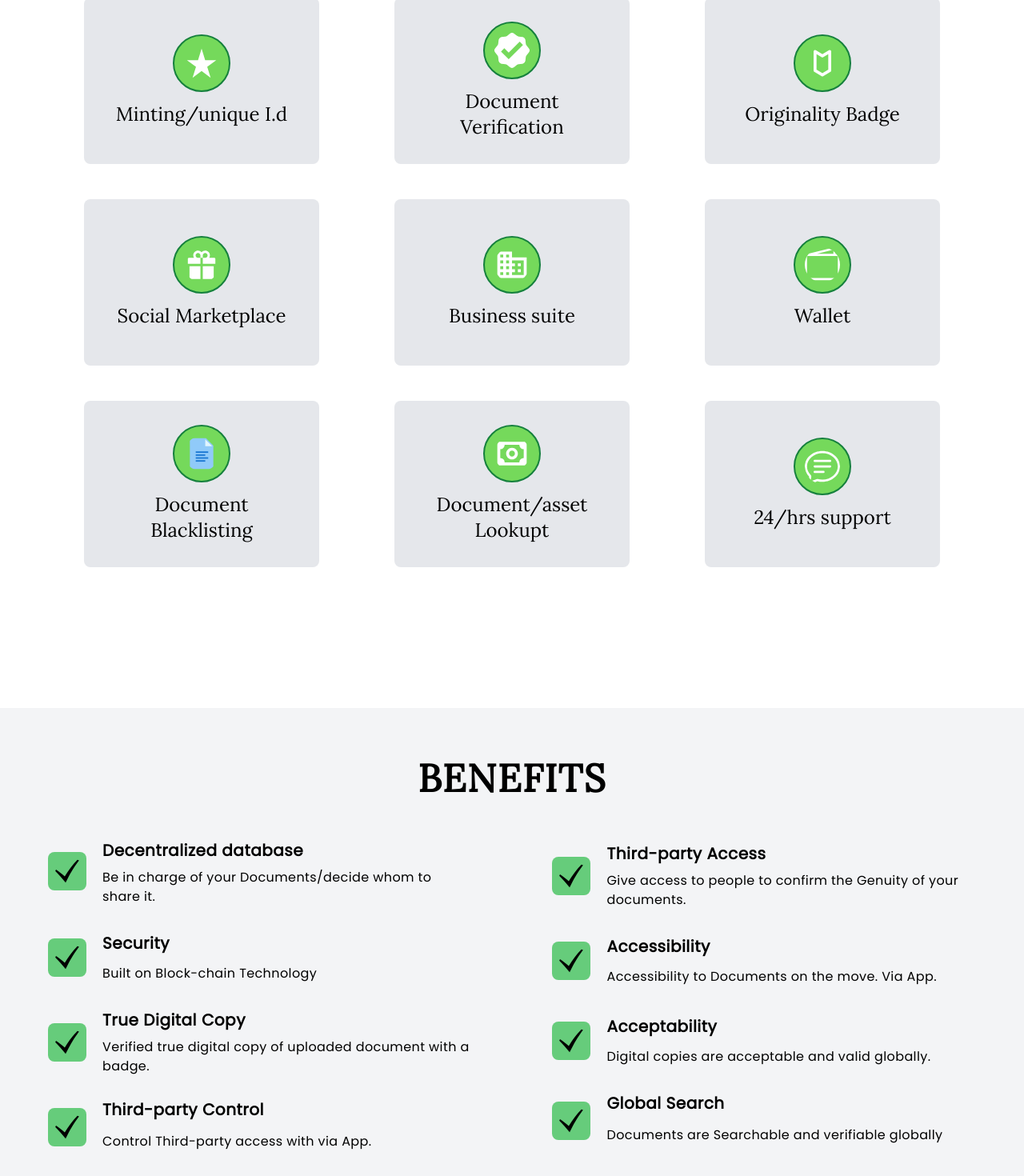
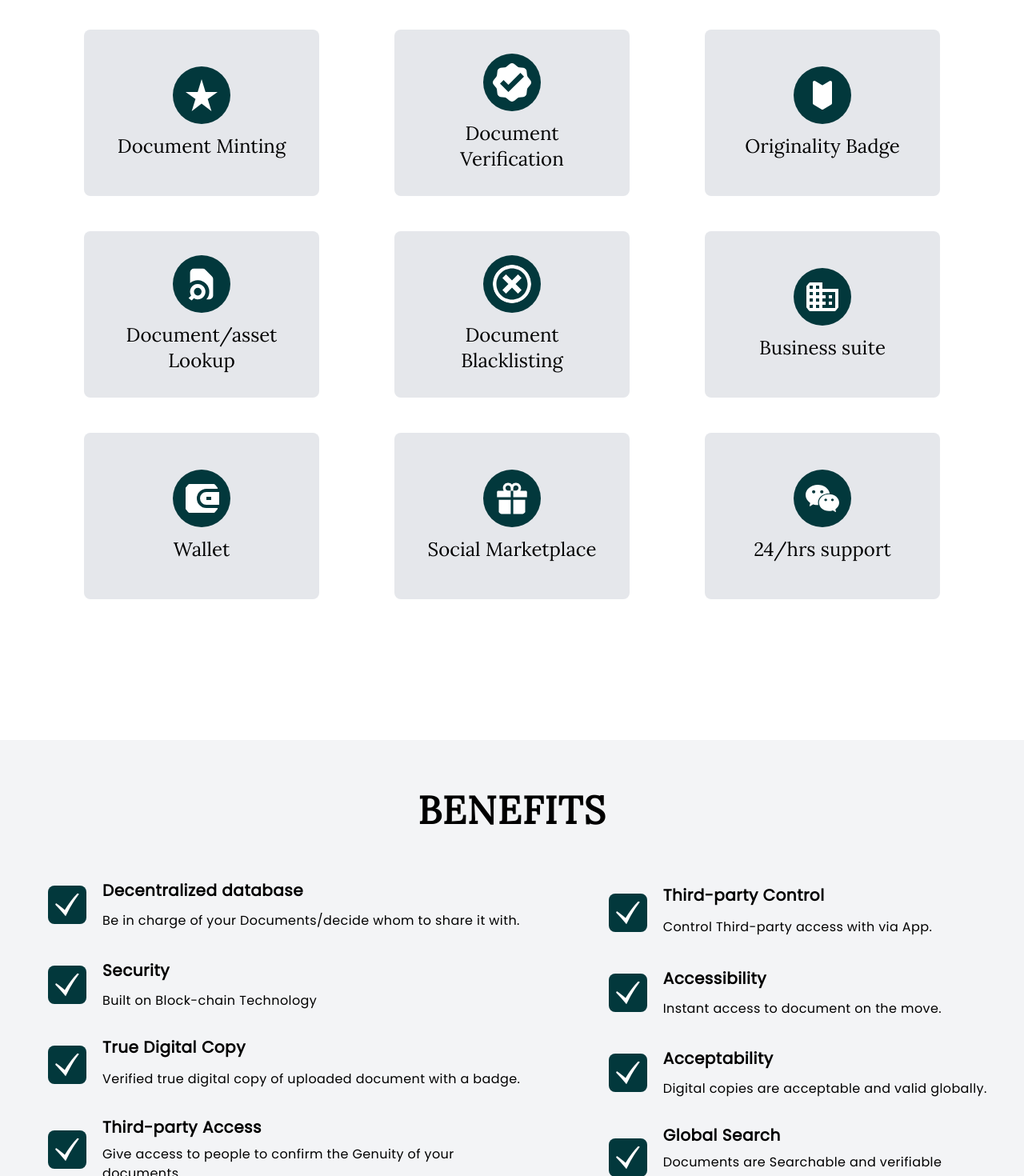
Before and after one commit to preshpi/Landingpage-regiz, a React (Vite) app: page / in a window 1280 px wide. Shown: the part 1140-2610 px from the top of the page at 80% size. Built offline with nearby package versions, Linux system fonts and the light colour scheme.

Commit message:
fix:adjustments

```diff
--- a/src/components/Benefits.jsx
+++ b/src/components/Benefits.jsx
@@ -2,7 +2,7 @@ import React from 'react'
 import { GiCheckMark } from 'react-icons/gi';
 function Benefits() {
   return (
-    <div name='benefit' className=" dark:bg-[#0C1017]  bg-gray-100 dark:text-[#fff] pt-5 lg:h-[600px] h-[980px] mt-24 justify-center place-items-center">
+    <div name='benefit' className=" dark:bg-[#0C1017]  bg-gray-100 dark:text-[#fff] pt-5 lg:h-[600px] h-full mt-24 justify-center place-items-center">
       <h1 className="lg:text-5xl text-3xl text-center mt-3 text-black font-bold tracking-wide mb-5 dark:text-[#fff] pt-8">BENEFITS</h1>
 
       <div className=" font-[poppins] " data-aos="fade-up">
@@ -11,17 +11,17 @@ function Benefits() {
             <div className="gap-5">
               <div className="flex md:grid-cols-2">
                 <div className="flex items-center justify-center">
-                  <GiCheckMark className="text-black hover:animate-pulse text-center px-2 py-2 mb-3 mt-5 m-5 md:md:text-5xl lg:text-5xl text-2xl text-2xl rounded-lg  bg-[#66CC7B]"/>
+                  <GiCheckMark className="text-white hover:animate-pulse text-center px-2 py-2 mb-3 mt-5 m-5 md:md:text-5xl lg:text-5xl  text-2xl rounded-lg  bg-[#02383C]"/>
                 </div>
                 <div className="grid">
                   <h3 className="text-black mt-3 text-xl tracking-wide text-start dark:text-[#fff] font-bold">Decentralized database</h3>
-                  <p className="text-black mt-2 text-base tracking-wide text-start dark:text-[#fff]">Be in charge of your Documents/decide whom to share it.</p>
+                  <p className="text-black mt-2 text-base tracking-wide text-start dark:text-[#fff]">Be in charge of your Documents/decide whom to share it with.</p>
                 </div>
               </div>
 
               <div className="flex md:grid-cols-2 mt-5">
                 <div className="flex items-center justify-center">
-                  <GiCheckMark className="text-black hover:animate-pulse text-center px-2 py-2 mb-3 mt-5 m-5 md:text-5xl lg:text-5xl text-2xl rounded-lg  bg-[#66CC7B]"/>
+                  <GiCheckMark className="text-white hover:animate-pulse text-center px-2 py-2 mb-3 mt-5 m-5 md:text-5xl lg:text-5xl text-2xl rounded-lg  bg-[#02383C]"/>
                 </div>
 
                 <div className="grid">
@@ -32,7 +32,7 @@ function Benefits() {
 
               <div className="flex md:grid-cols-2 mt-5">
                 <div className="flex items-center justify-center">
-                  <GiCheckMark className="text-black hover:animate-pulse text-center px-2 py-2 mb-3 mt-5 m-5 md:text-5xl lg:text-5xl text-2xl rounded-lg  bg-[#66CC7B]"/>
+                  <GiCheckMark className="text-white hover:animate-pulse text-center px-2 py-2 mb-3 mt-5 m-5 md:text-5xl lg:text-5xl text-2xl rounded-lg  bg-[#02383C]"/>
                 </div>
 
                 <div className="grid">
@@ -41,9 +41,24 @@ function Benefits() {
                 </div>
               </div>
 
+
+
               <div className="flex md:grid-cols-2 mt-5">
                 <div className="flex items-center justify-center">
-                  <GiCheckMark className="text-black hover:animate-pulse text-center px-2 py-2 mb-3 mt-5 m-5 md:text-5xl lg:text-5xl text-2xl rounded-lg  bg-[#66CC7B]"/>
+                  <GiCheckMark className="text-white hover:animate-pulse text-center px-2 py-2 mb-3 mt-5 m-5 md:text-5xl lg:text-5xl text-2xl rounded-lg  bg-[#02383C]"/>
+                </div>
+                <div className="grid">
+                  <h3 className="text-black dark:text-[#fff] mt-2 text-xl tracking-wide text-start font-bold">Third-party Access</h3>
+                  <p className="text-black mt-2 text-base tracking-wide text-start dark:text-[#fff]">Give access to people to confirm the Genuity of your documents.</p>
+                </div>
+              </div>
+
+            </div>
+
+            <div className="gap-5">
+              <div className="flex md:grid-cols-2 mt-5">
+                <div className="flex items-center justify-center">
+                  <GiCheckMark className="text-white hover:animate-pulse text-center px-2 py-2 mb-3 mt-5 m-5 md:text-5xl lg:text-5xl text-2xl rounded-lg  bg-[#02383C]"/>
                 </div>
                 <div className="grid">
                   <h3 className="text-black dark:text-[#fff] mt-2 text-xl tracking-wide text-start font-bold">Third-party Control</h3>
@@ -51,32 +66,19 @@ function Benefits() {
                 </div>
               </div>
 
-            </div>
-
-            <div className="gap-5">
-              <div className="flex md:grid-cols-2">
+              <div className="flex md:grid-cols-2 mt-5">
                 <div className="flex items-center justify-center">
-                  <GiCheckMark className="text-black hover:animate-pulse text-center px-2 py-2 mb-3 mt-5 m-5 md:text-5xl lg:text-5xl text-2xl rounded-lg  bg-[#66CC7B]"/>
+                  <GiCheckMark className="text-white hover:animate-pulse text-center px-2 py-2 mb-3 mt-5 m-5 md:text-5xl lg:text-5xl text-2xl rounded-lg  bg-[#02383C]"/>
                 </div>
                 <div className="grid">
-                  <h3 className="text-black dark:text-[#fff] mt-2 text-xl tracking-wide text-start font-bold">Third-party Access</h3>
-                  <p className="text-black mt-2 text-base tracking-wide text-start dark:text-[#fff]">Give access to people to confirm the Genuity of your documents.</p>
+                  <h3 className="text-black mt-3 text-xl tracking-wide text-start dark:text-[#fff] font-bold">Accessibility</h3>
+                  <p className="text-black mt-2 text-base tracking-wide text-start dark:text-[#fff]">Instant access to document on the move. </p>
                 </div>
               </div>
 
               <div className="flex md:grid-cols-2 mt-5">
                 <div className="flex items-center justify-center">
-                  <GiCheckMark className="text-black hover:animate-pulse text-center px-2 py-2 mb-3 mt-5 m-5 md:text-5xl lg:text-5xl text-2xl rounded-lg  bg-[#66CC7B]"/>
-                </div>
-                <div className="grid">
-                  <h3 className="text-black mt-3 text-xl tracking-wide text-start dark:text-[#fff] font-bold">Accessibility</h3>
-                  <p className="text-black mt-2 text-base tracking-wide text-start dark:text-[#fff]">Accessibility to Documents on the move. Via App.</p>
-                </div>
-              </div>
-
-              <div className="flex md:grid-cols-2 mt-5">
-                <div className="flex items-center justify-center">
-                  <GiCheckMark className="text-black hover:animate-pulse text-center px-2 py-2 mb-3 mt-5 m-5 md:text-5xl lg:text-5xl text-2xl rounded-lg  bg-[#66CC7B]"/>
+                  <GiCheckMark className="text-white hover:animate-pulse text-center px-2 py-2 mb-3 mt-5 m-5 md:text-5xl lg:text-5xl text-2xl rounded-lg  bg-[#02383C]"/>
                 </div>
                 <div className="grid">
                   <h3 className="text-black mt-3 text-xl tracking-wide text-start dark:text-[#fff] font-bold">Acceptability</h3>
@@ -86,7 +88,7 @@ function Benefits() {
 
               <div className="flex md:grid-cols-2 mt-5">
                 <div className="flex items-center justify-center">
-                  <GiCheckMark className="text-black hover:animate-pulse text-center px-2 py-2 mb-3 mt-5 m-5 md:text-5xl lg:text-5xl text-2xl rounded-lg  bg-[#66CC7B]"/>
+                  <GiCheckMark className="text-white hover:animate-pulse text-center px-2 py-2 mb-3 mt-5 m-5 md:text-5xl lg:text-5xl text-2xl rounded-lg  bg-[#02383C]"/>
                 </div>
                 <div className="grid">
                   <h3 className="text-black dark:text-[#fff] mt-2 text-xl tracking-wide text-start font-bold">Global Search</h3>
--- a/src/components/Features.jsx
+++ b/src/components/Features.jsx
@@ -1,90 +1,112 @@
-import React from 'react'
-import { MdStarRate } from 'react-icons/md';
-import { GoVerified } from 'react-icons/go';
-import { BiMoney } from 'react-icons/bi';
-import { MdBusiness } from 'react-icons/md';
-import { FcDocument } from 'react-icons/fc';
-import { TbBadge } from 'react-icons/tb';
-import { AiFillGift } from 'react-icons/ai';
-import { BsWallet2,BsChatText } from 'react-icons/bs';
-
-
-
+import React from "react";
+import { MdStarRate } from "react-icons/md";
+import { GoVerified } from "react-icons/go";
+import { HiDocumentSearch } from "react-icons/hi";
+import { MdBusiness } from "react-icons/md";
+import { ImCancelCircle } from "react-icons/im";
+import { TbBadge } from "react-icons/tb";
+import { AiFillGift } from "react-icons/ai";
+import { RiWallet3Fill } from "react-icons/ri";
+import { AiOutlineWechat } from "react-icons/ai";
 
 function Features() {
   return (
-    <div name='feature' className="pt-5  bg-[#fff] dark:bg-[#070909]  p-12 mt-24">
-     <h1 className="lg:text-5xl text-3xl text-center mt-3 pt-5 text-black font-bold tracking-wide mb-5 dark:text-white">FEATURES</h1>
+    <div
+      name="feature"
+      className="pt-5  bg-[#fff] dark:bg-[#070909]  p-12 mt-24"
+    >
+      <h1 className="lg:text-5xl text-3xl text-center mt-3 pt-5 text-black font-bold tracking-wide mb-5 dark:text-white">
+        FEATURES
+      </h1>
       <div className="lg:m-5 m-10 mt-5">
-          <div className="grid lg:grid-cols-3 md:grid-cols-2 gap-5 mb-[20px] place-items-center justify-center" data-aos="fade-up">
-
-            <div className="grid px-6 py-6 mb-3 mt-3 rounded-lg max-w-[80%] shadow-[20px] h-52 lg:w-[500px] m-10 md:w-[320px] w-[250px] place-items-center  lg:hover:w-[420px] hover:opacity-95 dark:bg-[#66CC7B] bg-gray-200 hover:text-white transition-color duration-200">
+        <div
+          className="grid lg:grid-cols-3 md:grid-cols-2 gap-5 mb-[20px] place-items-center justify-center"
+          data-aos="fade-up"
+        >
+          <div className="grid px-6 py-6 mb-3 mt-3 rounded-lg max-w-[80%] shadow-[20px] h-52 lg:w-[500px] m-10 md:w-[320px] w-[250px] place-items-center  lg:hover:w-[420px] hover:opacity-95 dark:bg-[#02383C] bg-gray-200 hover:text-white transition-color duration-200">
             <div className="grid place-items-center">
-              <MdStarRate className="text-7xl text-center flex items-center justify-center border-2  border-green-700 rounded-full px-3 py-3 bg-[#75D95B] dark:bg-[#75D95B] hover:border-none transition-color duration-200 text-white"/>
-              <h1 className="text-black items-center text-2xl text-center mt-3">Minting/unique I.d</h1>
+              <MdStarRate className="text-7xl text-center flex items-center justify-center rounded-full px-3 py-3 bg-[#02383C] dark:bg-[#02383C] hover:border-none transition-color duration-200 text-white" />
+              <h1 className="dark:text-white text-black items-center text-2xl text-center mt-3">
+                Document Minting
+              </h1>
             </div>
           </div>
 
-            <div className="px-6 py-4 mb-3 mt-3 rounded-lg max-w-[80%] shadow-[20px] h-52 lg:w-[500px] m-10 md:w-[320px] w-[250px] flex items-center justify-center lg:hover:w-[420px] hover:opacity-95 dark:bg-[#66CC7B] bg-gray-200 hover:text-white transition-color duration-200">
+          <div className="px-6 py-4 mb-3 mt-3 rounded-lg max-w-[80%] shadow-[20px] h-52 lg:w-[500px] m-10 md:w-[320px] w-[250px] flex items-center justify-center lg:hover:w-[420px] hover:opacity-95 dark:bg-[#02383C] bg-gray-200 hover:text-white transition-color duration-200">
             <div className="grid place-items-center">
-              <GoVerified className="text-7xl text-center flex items-center justify-center border-2  border-green-700 rounded-full px-3 py-3 bg-[#75D95B] dark:bg-[#75D95B] hover:border-none transition-color duration-200 text-white"/>
-              <h1 className="text-black items-center text-2xl text-center mt-3">Document Verification</h1>
+              <GoVerified className="text-7xl text-center flex items-center justify-center rounded-full px-3 py-3 bg-[#02383C] dark:bg-[#02383C] hover:border-none transition-color duration-200 text-white" />
+              <h1 className="dark:text-white text-black items-center text-2xl text-center mt-3">
+                Document Verification
+              </h1>
             </div>
           </div>
 
-            <div className="px-6 py-4 mb-3 mt-3 rounded-lg max-w-[80%] shadow-[20px] h-52 lg:w-[500px] m-10 md:w-[320px] w-[250px] flex items-center justify-center lg:hover:w-[420px] hover:opacity-95 dark:bg-[#66CC7B] bg-gray-200 hover:text-white transition-color duration-200">
+          <div className="px-6 py-4 mb-3 mt-3 rounded-lg max-w-[80%] shadow-[20px] h-52 lg:w-[500px] m-10 md:w-[320px] w-[250px] flex items-center justify-center lg:hover:w-[420px] hover:opacity-95 dark:bg-[#02383C] bg-gray-200 hover:text-white transition-color duration-200">
             <div className="grid place-items-center">
-              <TbBadge className="text-7xl text-center flex items-center justify-center border-2  border-green-700 rounded-full px-3 py-3 bg-[#75D95B] dark:bg-[#75D95B] hover:border-none transition-color duration-200 text-white"/>
-              <h1 className="text-black items-center text-2xl text-center mt-3">Originality Badge</h1>
+              <TbBadge className="text-7xl text-center flex items-center justify-center rounded-full px-3 py-3 bg-[#02383C] dark:bg-[#02383C] hover:border-none transition-color duration-200 text-white" />
+              <h1 className="dark:text-white text-black items-center text-2xl text-center mt-3">
+                Originality Badge
+              </h1>
             </div>
           </div>
 
-            <div className="px-6 py-4 mb-3 mt-3 rounded-lg max-w-[80%] shadow-[20px] h-52 lg:w-[500px] m-10 md:w-[320px] w-[250px] flex items-center justify-center lg:hover:w-[420px] hover:opacity-95 dark:bg-[#66CC7B] bg-gray-200 hover:text-white transition-color duration-200">
+          <div className="px-6 py-4 mb-3 mt-3 rounded-lg max-w-[80%] shadow-[20px] h-52 lg:w-[500px] m-10 md:w-[320px] w-[250px] flex items-center justify-center lg:hover:w-[420px] hover:opacity-95 dark:bg-[#02383C] bg-gray-200 hover:text-white transition-color duration-200">
             <div className="grid place-items-center">
-              <AiFillGift className="text-7xl text-center flex items-center justify-center border-2  border-green-700 rounded-full px-3 py-3 bg-[#75D95B] dark:bg-[#75D95B] hover:border-none transition-color duration-200 text-white"/>
-              <h1 className="text-black items-center text-2xl text-center mt-3">Social Marketplace</h1>
+              <HiDocumentSearch className="text-7xl text-center flex items-center justify-center rounded-full px-3 py-3 bg-[#02383C] dark:bg-[#02383C] hover:border-none transition-color duration-200 text-white" />
+              <h1 className="dark:text-white text-black items-center text-2xl text-center mt-3">
+                Document/asset Lookup
+              </h1>
             </div>
           </div>
 
-            <div className="px-6 py-4 mb-3 mt-3 rounded-lg max-w-[80%] shadow-[20px] h-52 lg:w-[500px] m-10 md:w-[320px] w-[250px] flex items-center justify-center lg:hover:w-[420px] hover:opacity-95 dark:bg-[#66CC7B] bg-gray-200 hover:text-white transition-color duration-200">
-            <div className="grid place-items-center">
-              <MdBusiness className="text-7xl text-center flex items-center justify-center border-2  border-green-700 rounded-full px-3 py-3 bg-[#75D95B] dark:bg-[#75D95B] hover:border-none transition-color duration-200 text-white"/>
-              <h1 className="text-black items-center text-2xl text-center mt-3">Business suite</h1>
+          <div className="px-6 py-4 mb-3 mt-3 rounded-lg max-w-[80%] shadow-[20px] h-52 lg:w-[500px] m-10 md:w-[320px] w-[250px] flex items-center justify-center lg:hover:w-[420px] hover:opacity-95 dark:bg-[#02383C] bg-gray-200 hover:text-white transition-color duration-200">
+            <div className="grid place-items-center text-white">
+              <ImCancelCircle className="text-7xl text-center flex items-center justify-center rounded-full px-3 py-3 bg-[#02383C] dark:bg-[#02383C] hover:border-none transition-color duration-200 fill-white" />
+              <h1 className="dark:text-white text-black items-center text-2xl text-center mt-3">
+                Document Blacklisting
+              </h1>
             </div>
           </div>
 
-            <div className="px-6 py-4 mb-3 mt-3 rounded-lg max-w-[80%] shadow-[20px] h-52 lg:w-[500px] m-10 md:w-[320px] w-[250px] flex items-center justify-center lg:hover:w-[420px] hover:opacity-95 dark:bg-[#66CC7B] bg-gray-200 hover:text-white transition-color duration-200">
+          <div className="px-6 py-4 mb-3 mt-3 rounded-lg max-w-[80%] shadow-[20px] h-52 lg:w-[500px] m-10 md:w-[320px] w-[250px] flex items-center justify-center lg:hover:w-[420px] hover:opacity-95 dark:bg-[#02383C] bg-gray-200 hover:text-white transition-color duration-200">
             <div className="grid place-items-center">
-              <BsWallet2 className="text-7xl text-center flex items-center justify-center border-2  border-green-700 rounded-full px-3 py-3 bg-[#75D95B] dark:bg-[#75D95B] hover:border-none transition-color duration-200 text-white"/>
-              <h1 className="text-black items-center text-2xl text-center mt-3">Wallet</h1>
+              <MdBusiness className="text-7xl text-center flex items-center justify-center rounded-full px-3 py-3 bg-[#02383C] dark:bg-[#02383C] hover:border-none transition-color duration-200 text-white" />
+              <h1 className="dark:text-white text-black items-center text-2xl text-center mt-3">
+                Business suite
+              </h1>
             </div>
           </div>
 
-            <div className="px-6 py-4 mb-3 mt-3 rounded-lg max-w-[80%] shadow-[20px] h-52 lg:w-[500px] m-10 md:w-[320px] w-[250px] flex items-center justify-center lg:hover:w-[420px] hover:opacity-95 dark:bg-[#66CC7B] bg-gray-200 hover:text-white transition-color duration-200">
+          <div className="px-6 py-4 mb-3 mt-3 rounded-lg max-w-[80%] shadow-[20px] h-52 lg:w-[500px] m-10 md:w-[320px] w-[250px] flex items-center justify-center lg:hover:w-[420px] hover:opacity-95 dark:bg-[#02383C] bg-gray-200 hover:text-white transition-color duration-200">
             <div className="grid place-items-center">
-              <FcDocument className="text-7xl text-center flex items-center justify-center border-2  border-green-700 rounded-full px-3 py-3 bg-[#75D95B] dark:bg-[#75D95B] hover:border-none transition-color duration-200 text-white"/>
-              <h1 className="text-black items-center text-2xl text-center mt-3">Document Blacklisting</h1>
+              <RiWallet3Fill className="text-7xl text-center flex items-center justify-center rounded-full px-3 py-3 bg-[#02383C] dark:bg-[#02383C] hover:border-none transition-color duration-200 text-white" />
+              <h1 className="dark:text-white text-black items-center text-2xl text-center mt-3">
+                Wallet
+              </h1>
             </div>
           </div>
 
-            <div className="px-6 py-4 mb-3 mt-3 rounded-lg max-w-[80%] shadow-[20px] h-52 lg:w-[500px] m-10 md:w-[320px] w-[250px] flex items-center justify-center lg:hover:w-[420px] hover:opacity-95 dark:bg-[#66CC7B] bg-gray-200 hover:text-white transition-color duration-200">
+          <div className="px-6 py-4 mb-3 mt-3 rounded-lg max-w-[80%] shadow-[20px] h-52 lg:w-[500px] m-10 md:w-[320px] w-[250px] flex items-center justify-center lg:hover:w-[420px] hover:opacity-95 dark:bg-[#02383C] bg-gray-200 hover:text-white transition-color duration-200">
             <div className="grid place-items-center">
-              <BiMoney className="text-7xl text-center flex items-center justify-center border-2  border-green-700 rounded-full px-3 py-3 bg-[#75D95B] dark:bg-[#75D95B] hover:border-none transition-color duration-200 text-white"/>
-              <h1 className="text-black items-center text-2xl text-center mt-3">Document/asset Lookupt</h1>
+              <AiFillGift className="text-7xl text-center flex items-center justify-center rounded-full px-3 py-3 bg-[#02383C] dark:bg-[#02383C] hover:border-none transition-color duration-200 text-white" />
+              <h1 className="dark:text-white text-black items-center text-2xl text-center mt-3">
+                Social Marketplace
+              </h1>
             </div>
           </div>
 
-            <div className="px-6 py-4 mb-3 mt-3 rounded-lg max-w-[80%] shadow-[20px] h-52 lg:w-[500px] m-10 md:w-[320px] w-[250px] flex items-center justify-center lg:hover:w-[420px] hover:opacity-95 dark:bg-[#66CC7B] bg-gray-200 hover:text-white transition-color duration-200">
+          <div className="px-6 py-4 mb-3 mt-3 rounded-lg max-w-[80%] shadow-[20px] h-52 lg:w-[500px] m-10 md:w-[320px] w-[250px] flex items-center justify-center lg:hover:w-[420px] hover:opacity-95 dark:bg-[#02383C] bg-gray-200 hover:text-white transition-color duration-200">
             <div className="grid place-items-center">
-              <BsChatText className="text-7xl text-center flex items-center justify-center border-2  border-green-700 rounded-full px-3 py-3 bg-[#75D95B] dark:bg-[#75D95B] hover:border-none transition-color duration-200 text-white"/>
-              <h1 className="text-black items-center text-2xl text-center mt-3">24/hrs support</h1>
-            </div>
-            </div>
-
+              <AiOutlineWechat className="text-7xl text-center flex items-center justify-center rounded-full px-3 py-3 bg-[#02383C] dark:bg-[#02383C] hover:border-none transition-color duration-200 text-white" />
+              <h1 className="dark:text-white text-black items-center text-2xl text-center mt-3">
+                24/hrs support
+              </h1>
             </div>
           </div>
         </div>
-    )
+      </div>
+    </div>
+  );
 }
 
-export default Features
+export default Features;
--- a/src/index.css
+++ b/src/index.css
@@ -88,7 +88,7 @@ label{
   content: 'Show less';
   display: block;
   visibility: visible;
-  background: #66CC7B;
+  background: #02383C;
   padding: 12px 12px;
   text-align:start;
   border-radius: 50px;
@@ -229,3 +229,7 @@ label:hover:before{
 .dropdown:hover .dropdown-menu {
   display: block;
 }
+
+svg{
+  fill:white;
+}
```
Also changed, not shown: src/App.jsx (+7 -9 lines), src/components/About.jsx (+13 -12 lines), src/components/Contact.jsx (+7 -12 lines), src/components/Howitworks.jsx (+12 -12 lines), src/components/Personna.jsx (+25 -25 lines), src/components/Regiscoin.jsx (+6 -31 lines). Lines whose indentation alone changed are shown as unchanged.
